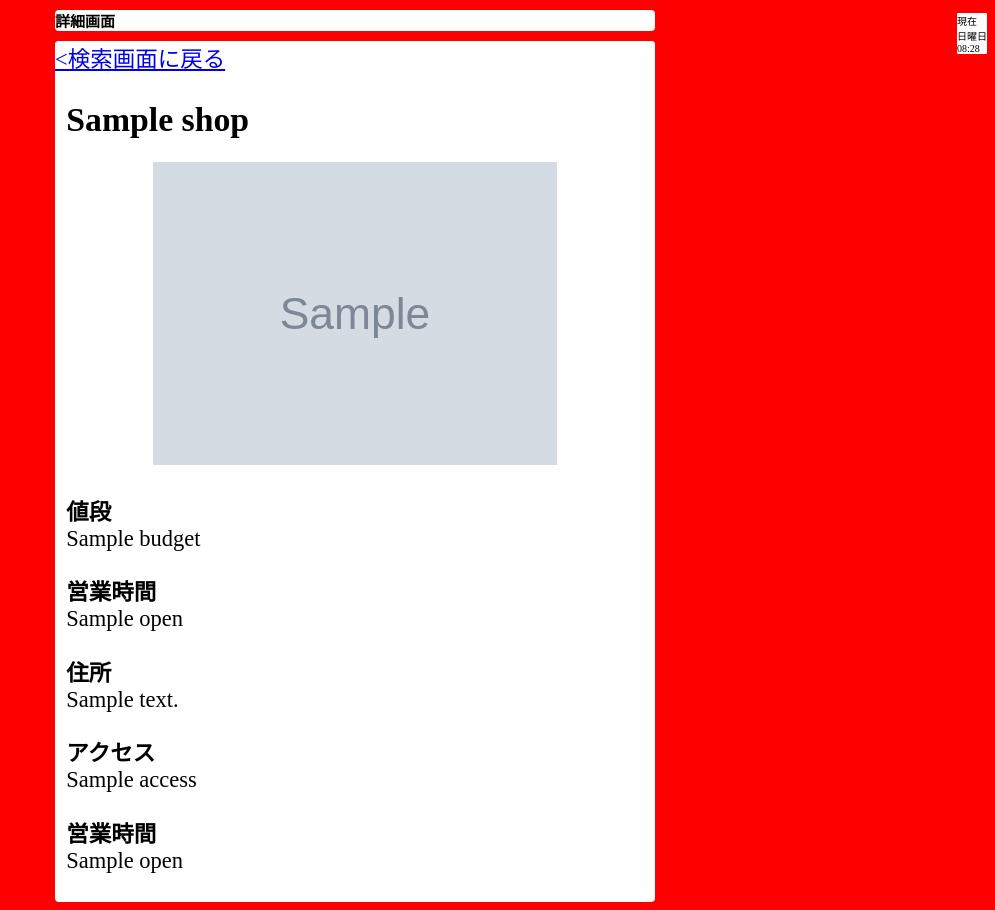
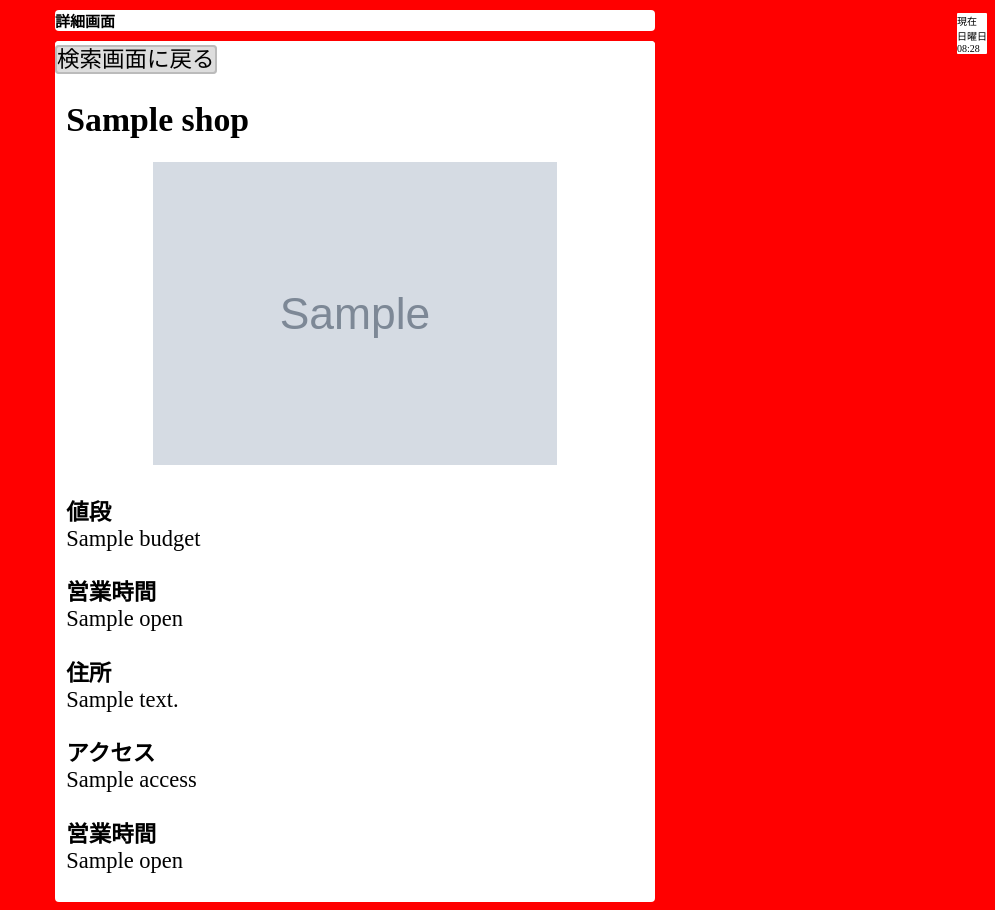
Before and after one commit to tatsuyanishimura/gourmet, a Flask app: template templates/shop.html in a window 1280 px wide. Shown: the whole page, without its empty margins (285-1280 px from the left). Run offline with Flask 2, Linux system fonts and the light colour scheme; the template is opened without the code that fills it: most values are stand-ins (such as "Sample title", 1, 10 or a date in 2020); grey boxes marked "Sample" are stand-in pictures.

Commit message:
レイアウト変更
いくつかの<a>タグのレイアウトを変更

```diff
--- a/templates/index.html
+++ b/templates/index.html
@@ -97,7 +97,7 @@
             <strong>{{shop.name}}</strong>
             <div>場所<br>{{shop.address}}</div>
             <div>アクセス<br>{{shop.access}}</div>
-            <a href="{{url_for('det_act')}}?number={{ns.cnt}}">＞詳しくはこちら</a>
+            <a class="button" href="{{url_for('det_act')}}?number={{ns.cnt}}">詳しくはこちら</a>
         </div>
     </div>
 </div>
--- a/templates/shop.html
+++ b/templates/shop.html
@@ -19,7 +19,7 @@
 
 {% block content %}
 <!--コンテンツ部分-->
-<div class="level-1"><a href="./index">&lt検索画面に戻る</a></div>
+<div class="level-1"><a class="button" href="./index">検索画面に戻る</a></div>
 <br>
 <div class="level-1">
     <div class="level-2"><strong class="shop-name">{{shop.name}}</strong></div>
```
